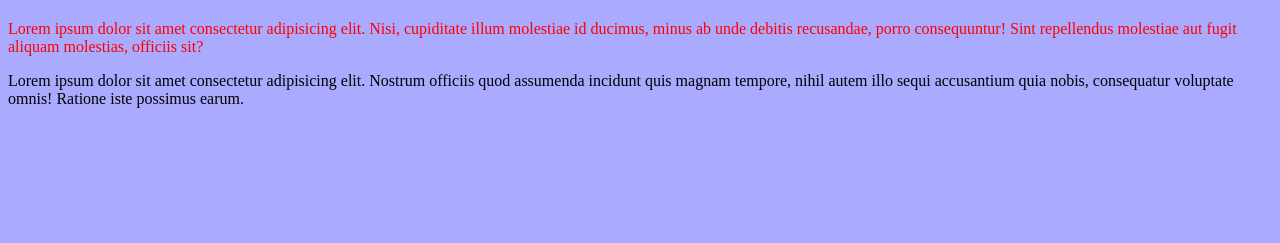
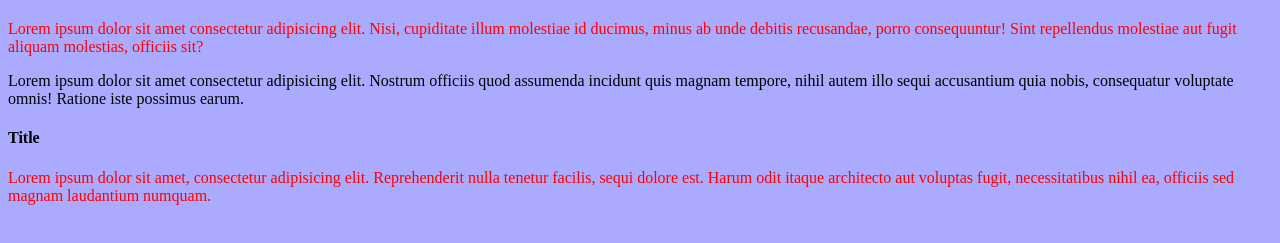
Before and after one commit to aazubakin/git-test, a plain HTML site: page index.html in a window 1280 px wide. Shown: the part 155-398 px from the top of the page. Drawn offline with Linux system fonts and the light colour scheme.

Commit message:
New paragraph

```diff
--- a/index.html
+++ b/index.html
@@ -16,5 +16,8 @@
    debitis recusandae, porro consequuntur! Sint repellendus molestiae aut fugit aliquam molestias, officiis sit?</p>
 Lorem ipsum dolor sit amet consectetur adipisicing elit. Nostrum officiis quod assumenda incidunt quis magnam tempore,
 nihil autem illo sequi accusantium quia nobis, consequatur voluptate omnis! Ratione iste possimus earum.
+<h4>Title</h4>
+<p>Lorem ipsum dolor sit amet, consectetur adipisicing elit. Reprehenderit nulla tenetur facilis, sequi dolore est.
+   Harum odit itaque architecto aut voluptas fugit, necessitatibus nihil ea, officiis sed magnam laudantium numquam.</p>
 
 </html>
```
